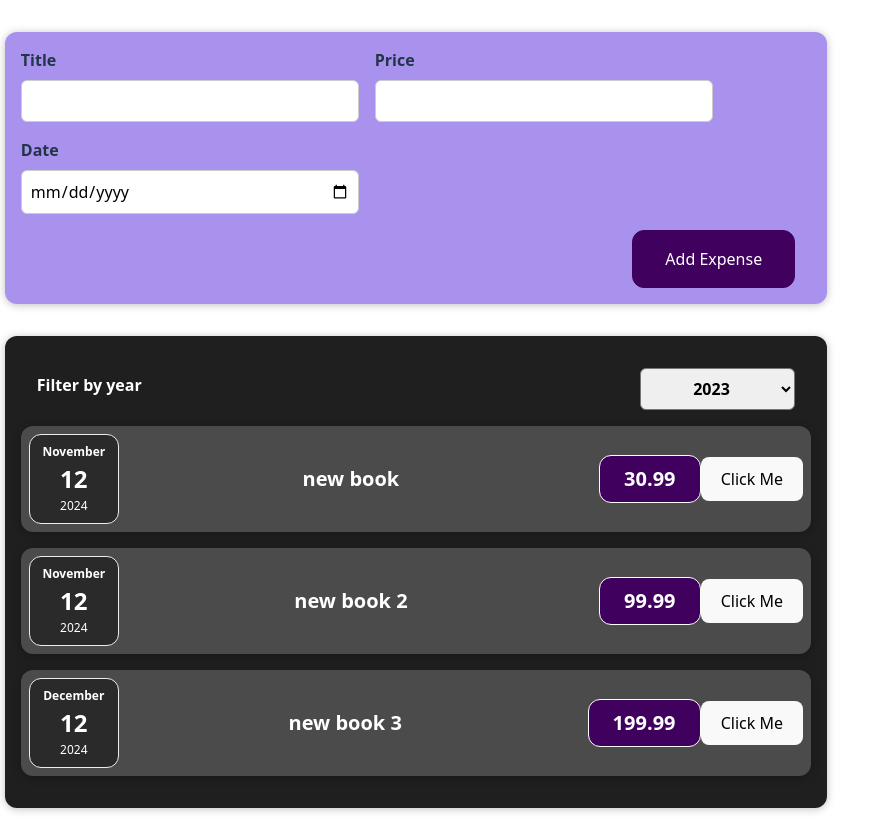
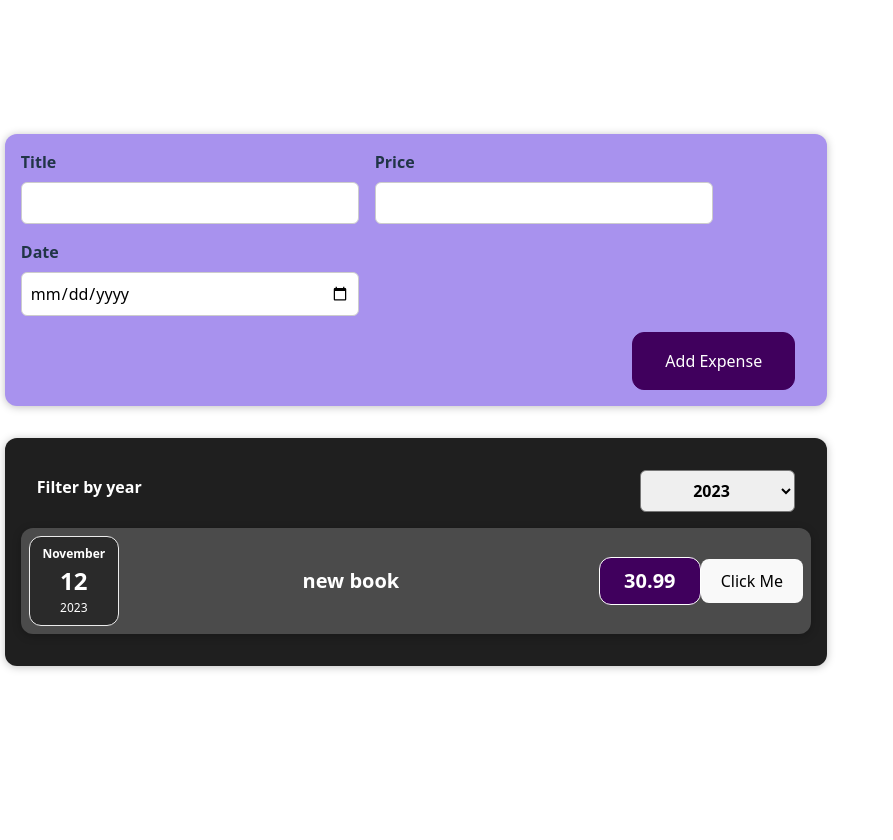
Before and after one commit to MarkusVeesaar/my-react, a React (Vite) app in the folder my-react/: page / in a window 1280 px wide. Shown: the whole page, without its empty margins (0-893 px from the left). After the commit the page ends 800 px from the top, so only its background shows below. Built offline with nearby package versions, Linux system fonts and the light colour scheme.

Commit message:
14. Ülesanne 5 - dünaamilise kuvamise täiendamine

```diff
--- a/my-react/src/App.jsx
+++ b/my-react/src/App.jsx
@@ -8,7 +8,7 @@ function App() {
   const DYMMY_expenses =[
   {
     id: 1,
-    date : new Date(2024, 10, 12),
+    date : new Date(2023, 10, 12),
     title : "new book",
     amount : 30.99
   },
--- a/my-react/src/components/Expenses/Expenses.jsx
+++ b/my-react/src/components/Expenses/Expenses.jsx
@@ -15,17 +15,20 @@ const Expenses = (props) => {
     console.log(expense);
   });
 
+  const filteredExpenses = props.expenses.filter((expense) => {
+  return expense.date.getFullYear().toString() === filteredYear;
+  });
+
   return (
     <Card className="expenses">
       <ExpenseFilter
         selected={filteredYear}
-        onChangeFilter={filterChangeHandler}
-      />
-      {
-        props.expenses.map((expense) => {
-          return <Expenseitem expensedata={expense} key={expense.id}/>
-        })
-      }
+        onChangeFilter={filterChangeHandler}/>
+
+        {filteredExpenses.map((expense) => (
+        <Expenseitem key={expense.id} expensedata={expense}
+        />
+      ))}
     </Card>
   );
 };
```
